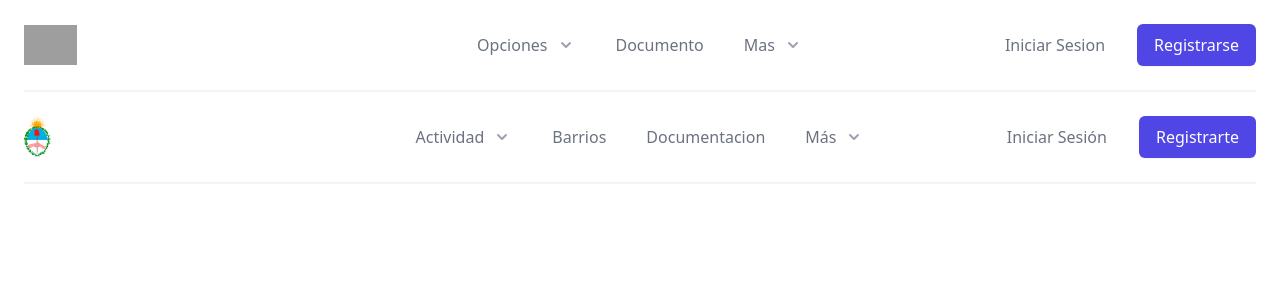
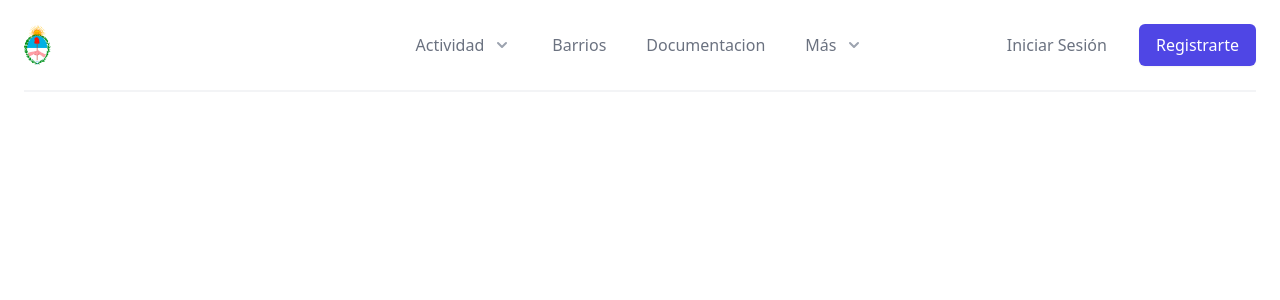
Before and after one commit to ttiago7/centro-vecinal, a React (Create React App) app: page / in a window 1280 px wide. Shown: the top 300 px of the page. Built offline with nearby package versions, Linux system fonts and the light colour scheme; grey boxes are pictures that could not be loaded.

Commit message:
navbar admin updated

```diff
--- a/src/pages/Home.js
+++ b/src/pages/Home.js
@@ -1,12 +1,12 @@
 import React from "react";
-import NavbarAdmin from "../components/Navbar/NavbarAdmin";
+// import NavbarAdmin from "../components/Navbar/NavbarAdmin";
 // import NavbarPublic from "../components/Navbar/Onlynavbar";
 import Hero from "../components/Hero/Hero";
 
 function Home() {
   return (
     <>
-      <NavbarAdmin />
+      {/* <NavbarAdmin /> */}
       {/* <NavbarPublic/> */}
       <Hero />
     </>
```
